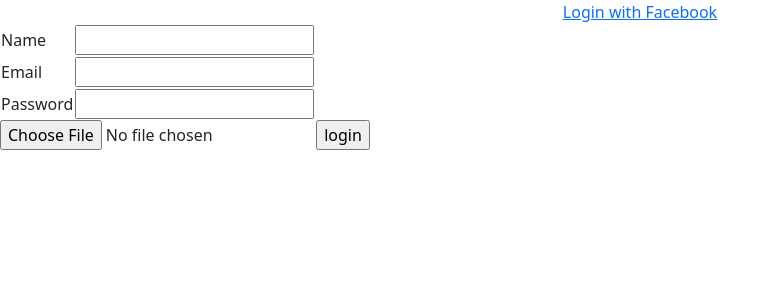
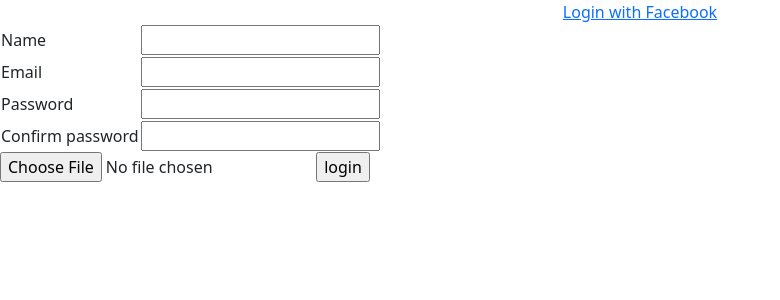
Before and after one commit to sahilrl/django-memories, a Django app: template templates/registration/register.html in a window 1280 px wide. Shown: the top 300 px of the page, without its empty margins (0-780 px from the left). Run offline with Django 3.2, Linux system fonts and the light colour scheme; the template is opened without the code that fills it, so the values that code supplies are empty, except form fields; tables that the repository leaves empty hold one stand-in row (values such as "Sample post"); form fields are guessed from the names that the template uses.

Commit message:
new commit

```diff
--- a/main/forms.py
+++ b/main/forms.py
@@ -9,5 +9,6 @@ class LoginForm(forms.Form):
 class RegisterForm(forms.Form):
     name = forms.CharField(max_length=500)
     email = forms.EmailField()
-    image = forms.FileField()
+    image = forms.FileField(required=False)
     password = forms.CharField(widget=forms.PasswordInput)
+    confirm_password = forms.CharField(widget=forms.PasswordInput)
--- a/templates/registration/register.html
+++ b/templates/registration/register.html
@@ -65,6 +65,10 @@
       <td>{{ form.password.label_tag }}</td>
       <td>{{ form.password }}</td>
     </tr>
+    <tr>
+      <td>{{ form.confirm_password.label_tag }}</td>
+      <td>{{ form.confirm_password }}</td>
+    </tr>
   </table>
   <input type="file" name="image">
   <input type="submit" value="login" />
```
Also changed, not shown: main/views.py (+14 -3 lines), db.sqlite3, mediafiles/profiles/1415ce35-f912-49cc-beef-2884e5bed1ef.jpg (added).
